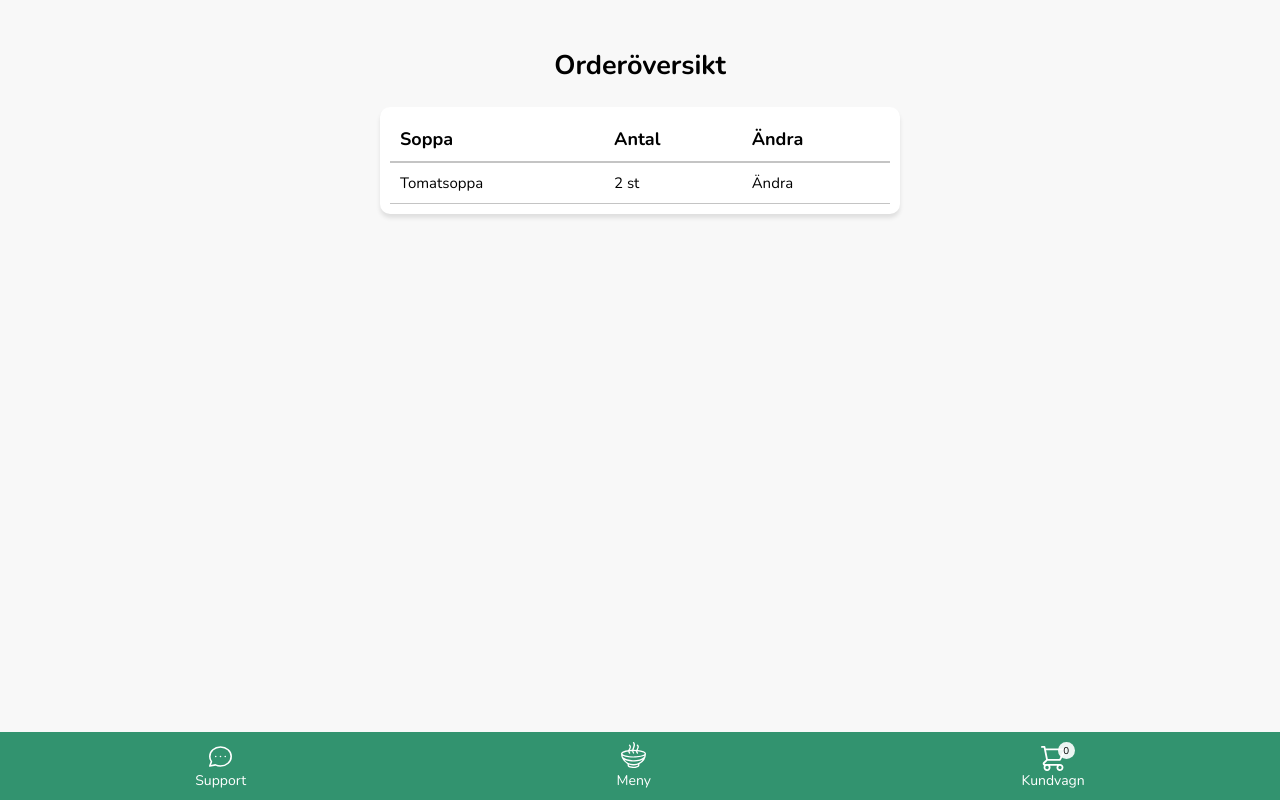
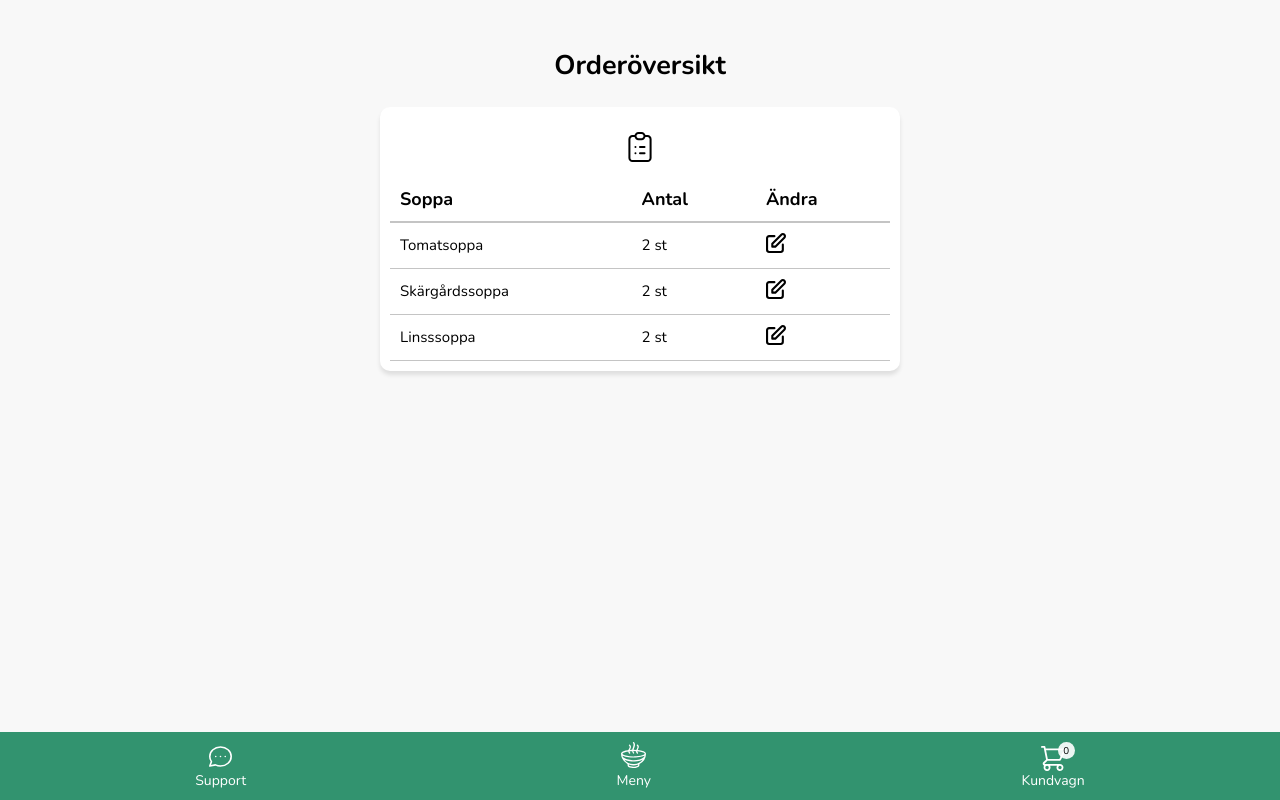
Before and after one commit to martin-linden/SouperHealthy, an Angular app: page /order-overview in a window 1280 px wide. Built offline with nearby package versions, Linux system fonts and the light colour scheme.

Commit message:
order overview ngfoor loop works from json

```diff
--- a/src/app/pages/order-overview/order-overview.component.html
+++ b/src/app/pages/order-overview/order-overview.component.html
@@ -2,19 +2,21 @@
     <h2>Orderöversikt</h2>
 
     <div class="soup-overview">
+      <div class="icon-wrapper">
+        <img src="../../../assets/images/svg/list.svg" id="icon">
+      </div>
         <table>
         <tbody>
-
       <tr>
         <th align="left">Soppa</th>
         <th align="left">Antal</th>
         <th align="left">Ändra</th>
       </tr>
 
-      <tr>
-        <td>Tomatsoppa</td>
+      <tr *ngFor="let soup of soups">
+        <td>{{soup.name}}</td>
         <td>2 st</td>
-        <td>Ändra</td>
+        <td><img src="../../../assets/images/svg/edit.svg"></td>
       </tr>
 
     </tbody>
--- a/src/app/pages/order-overview/order-overview.component.scss
+++ b/src/app/pages/order-overview/order-overview.component.scss
@@ -18,12 +18,29 @@
       width: inherit;
     }
 
+    .icon-wrapper {
+      display: flex;
+      justify-content: center;
+      margin-bottom: 15px;
+      margin-top: 15px;
+
+      img {
+        width: 30px;
+        height: 30px;
+      }
+    }
+
     th {
       border-bottom: 2px solid #c4c4c4;
       padding: 10px;
     }
     td {
       border-bottom: 1px solid #c4c4c4;
+
+      img {
+        width: 20px;
+        height: 20px;
+      }
     }
 
     .header {
--- a/src/app/pages/order-overview/order-overview.component.ts
+++ b/src/app/pages/order-overview/order-overview.component.ts
@@ -1,4 +1,5 @@
 import { Component, OnInit } from '@angular/core';
+import SoupJson from '../../../assets/soups.json';
 
 @Component({
   selector: 'app-order-overview',
@@ -7,7 +8,11 @@ import { Component, OnInit } from '@angular/core';
 })
 export class OrderOverviewComponent implements OnInit {
 
-  constructor() { }
+  soups: any
+
+  constructor() {
+    this.soups = SoupJson;
+  }
 
   ngOnInit() {
   }
```
Also changed, not shown: src/assets/images/svg/edit.svg (added), src/assets/images/svg/list.svg (added).
